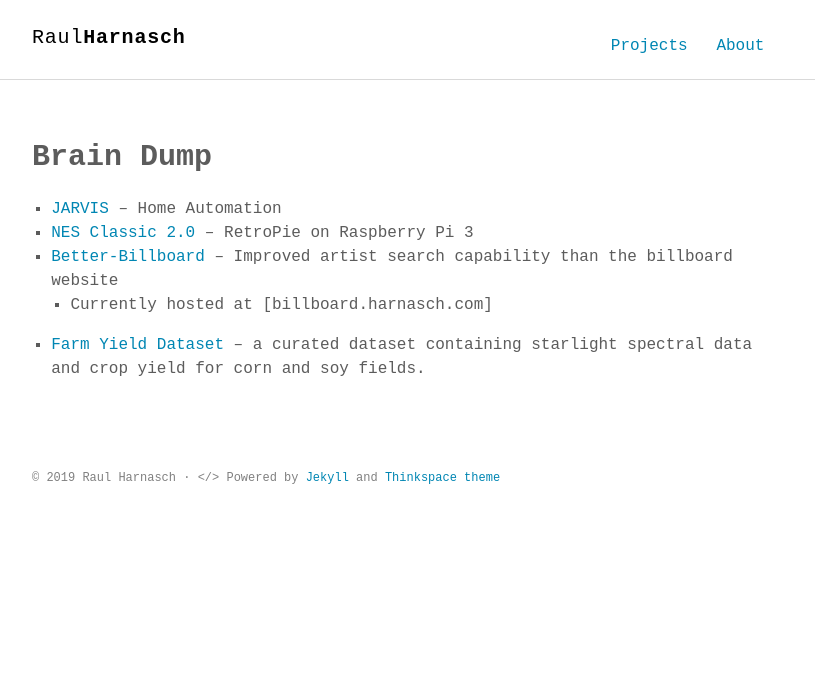
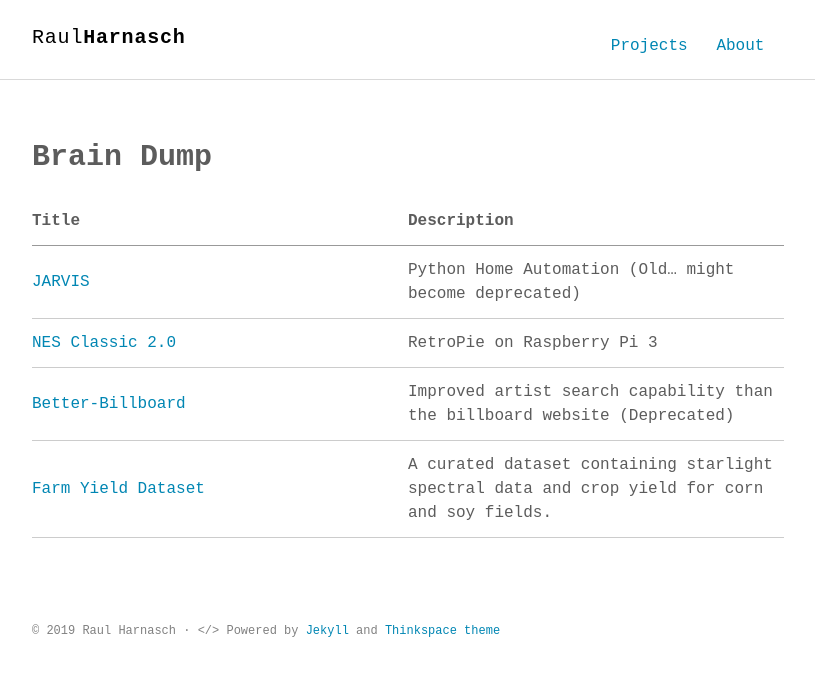
Before and after one commit to raulium/raulium.github.io, a Jekyll site: the page built from projects.md, in a window 1280 px wide. Shown: the top 676 px of the page, without its empty margins (232-1047 px from the left). Built offline with Jekyll 4.4.1, drawn with Linux system fonts in a browser that asks for light colours; some web fonts are replaced.

Commit message:
updating project page

```diff
--- a/projects.md
+++ b/projects.md
@@ -4,8 +4,9 @@ title:	"Brain Dump"
 permalink: /projects/
 ---
 
-* [JARVIS](https://github.com/raulium/jarvis) --  Home Automation
-* [NES Classic 2.0](https://harnasch.com/diy/project-complete-nes/) -- RetroPie on Raspberry Pi 3
-* [Better-Billboard](https://github.com/raulium/better-billboard) --  Improved artist search capability than the billboard website
-  * Currently hosted at [billboard.harnasch.com]
-* [Farm Yield Dataset](https://github.com/raulium/FarmYield-Dataset) -- a curated dataset containing starlight spectral data and crop yield for corn and soy fields.
+| Title | Description |
+| ----- | ----------- |
+| [JARVIS](https://github.com/raulium/jarvis) | Python Home Automation (Old... might become deprecated) |
+| [NES Classic 2.0](https://harnasch.com/2017/project-complete-nes/) | RetroPie on Raspberry Pi 3 |
+| [Better-Billboard](https://github.com/raulium/better-billboard) | Improved artist search capability than the billboard website (Deprecated)|
+| [Farm Yield Dataset](https://github.com/raulium/FarmYield-Dataset) | A curated dataset containing starlight spectral data and crop yield for corn and soy fields. |
```
